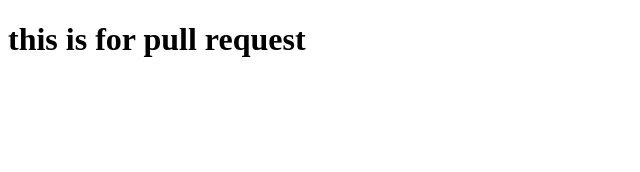
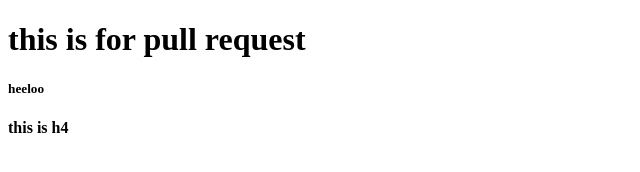
Before and after one commit to harman077/flipkart, a plain HTML site: page index2.html in a window 1280 px wide. Shown: the whole page, without its empty margins (0-640 px from the left). Drawn offline with Linux system fonts and the light colour scheme.

Commit message:
new h4 added

```diff
--- a/index2.html
+++ b/index2.html
@@ -8,5 +8,8 @@
 <body>
     <h1> this is for pull request
     </h1>
+    <h5>heeloo</h5>
+
+    <h4>this is h4</h4>
 </body>
 </html>
```
